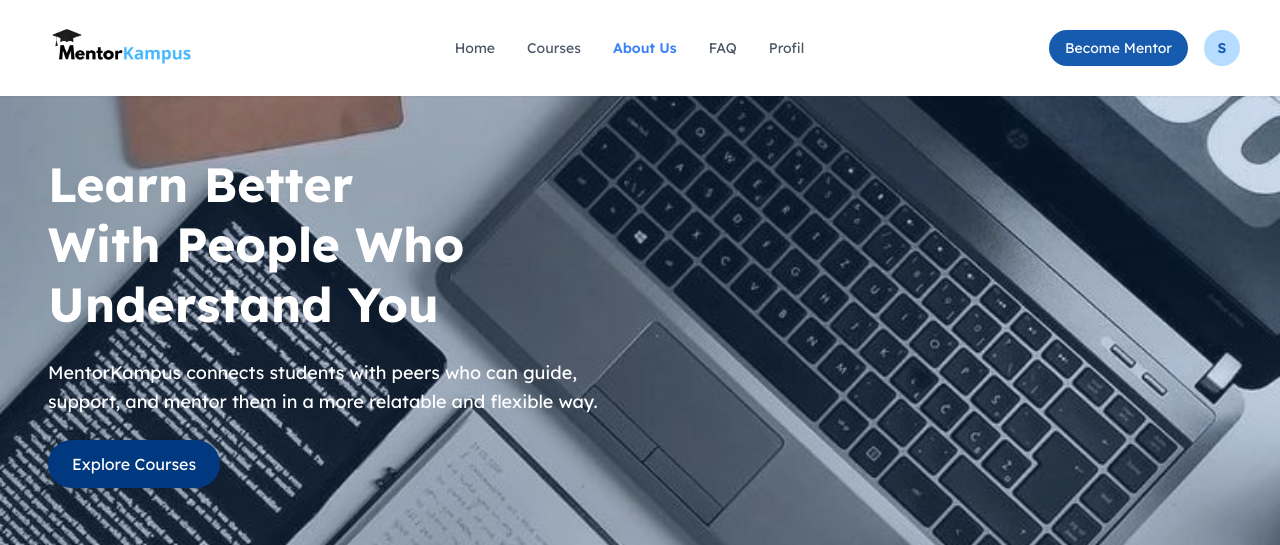
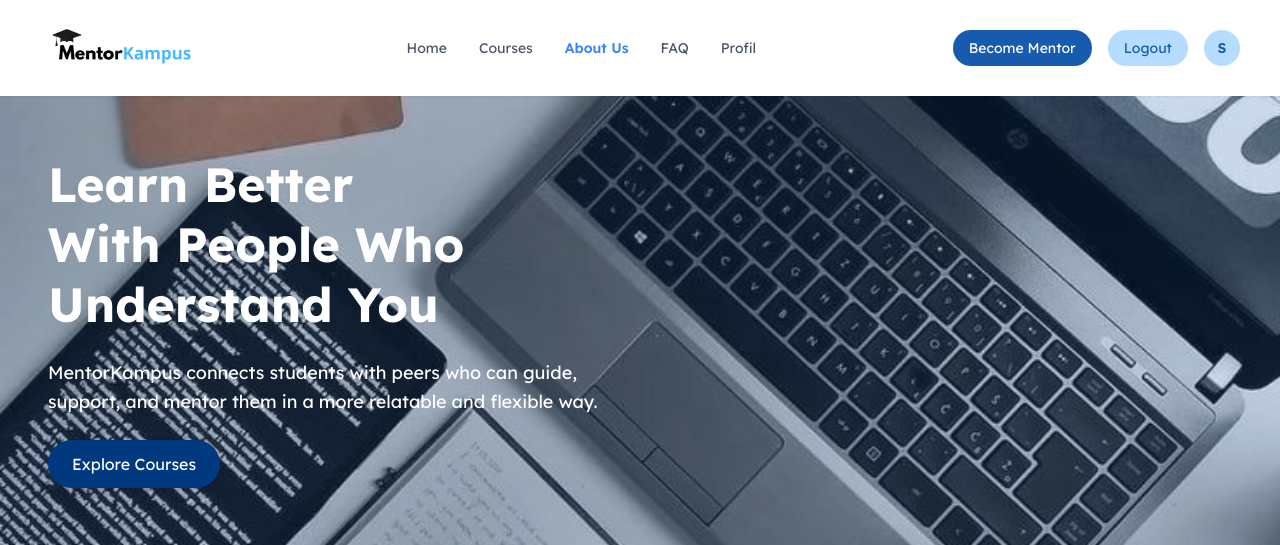
Before and after one commit to Rexzerl/ProjectPemWeb, a PHP site: page /about.php in a window 1280 px wide. Shown: the top 545 px of the page. Run offline with PHP 8.4, Linux system fonts and the light colour scheme; the visitor is signed in with stand-in values (Sample User, id 1); some libraries are stand-ins or nearby versions.

Commit message:
Update navbar with styled logout button and improve UI consistency

```diff
--- a/navbar.php
+++ b/navbar.php
@@ -66,6 +66,12 @@ $initial = isset($_SESSION['nama']) ? strtoupper(substr($_SESSION['nama'], 0, 1)
        Become Mentor
     </a>
 
+    <!-- LOGOUT -->
+    <a href="logout.php"
+       class="bg-[#B6DCFF] text-[#175BAF] px-4 py-2 rounded-full text-sm font-medium hover:scale-105 transition">
+       Logout
+    </a>
+
     <!-- AVATAR -->
     <div class="w-9 h-9 rounded-full bg-[#B6DCFF] flex items-center justify-center">
         <span class="text-sm font-semibold text-[#175BAF]">
```
Lines whose indentation alone changed are shown as unchanged.
